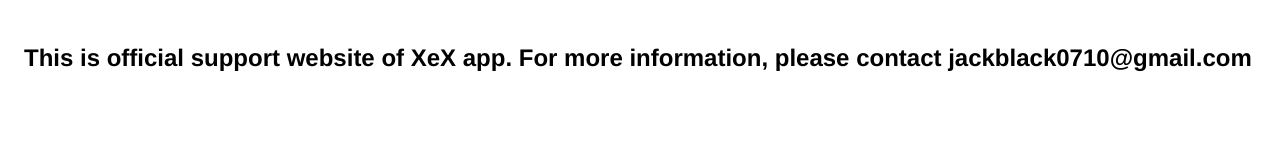
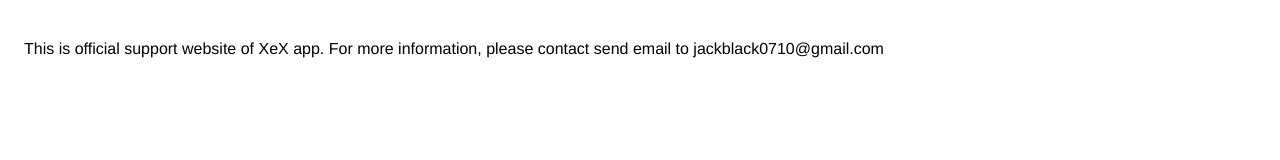
Before and after one commit to deanebar/xex-app-support, a plain HTML site: page index.html in a window 1280 px wide. Drawn offline with Linux system fonts and the light colour scheme.

Commit message:
Update index.html

```diff
--- a/index.html
+++ b/index.html
@@ -7,6 +7,6 @@
       <style> body { font-family: 'Helvetica Neue', Helvetica, Arial, sans-serif; padding:1em; } </style>
     </head>
     <body>
-    <h2>This is official support website of XeX app. For more information, please contact jackblack0710@gmail.com</h2>
+    <p>This is official support website of XeX app. For more information, please contact send email to jackblack0710@gmail.com</p>
     </body>
     </html>
```
